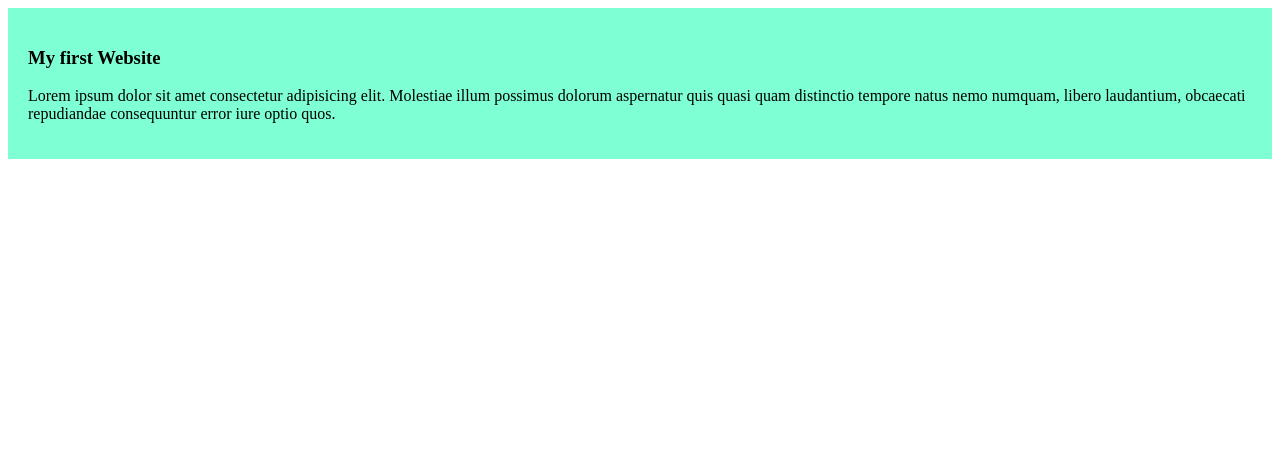
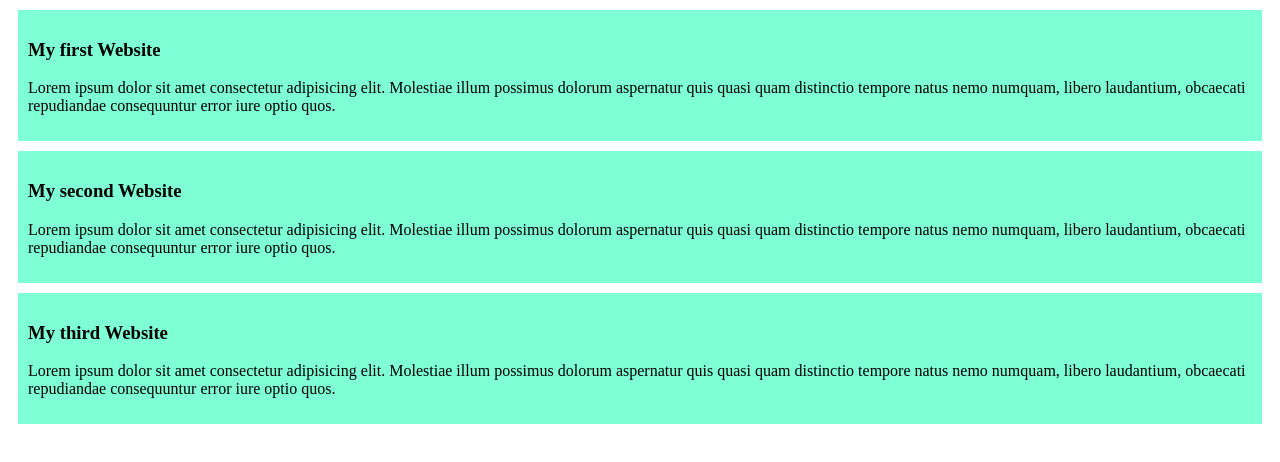
Before and after one commit to fahimsian939/my-simple-website, a plain HTML site: page index.html in a window 1280 px wide. Drawn offline with Linux system fonts and the light colour scheme.

Commit message:
added the 2nd blog

```diff
--- a/index.html
+++ b/index.html
@@ -13,5 +13,17 @@
         <p>Lorem ipsum dolor sit amet consectetur adipisicing elit. Molestiae illum possimus dolorum aspernatur quis quasi quam distinctio tempore natus nemo numquam, libero laudantium, obcaecati repudiandae consequuntur error iure optio quos.</p>
 
     </div>
+    <div>
+        <h3>My second Website</h3>
+
+        <p>Lorem ipsum dolor sit amet consectetur adipisicing elit. Molestiae illum possimus dolorum aspernatur quis quasi quam distinctio tempore natus nemo numquam, libero laudantium, obcaecati repudiandae consequuntur error iure optio quos.</p>
+
+    </div>
+    <div>
+        <h3>My third Website</h3>
+
+        <p>Lorem ipsum dolor sit amet consectetur adipisicing elit. Molestiae illum possimus dolorum aspernatur quis quasi quam distinctio tempore natus nemo numquam, libero laudantium, obcaecati repudiandae consequuntur error iure optio quos.</p>
+
+    </div>
 </body>
 </html>
--- a/styles/blog.css
+++ b/styles/blog.css
@@ -2,5 +2,6 @@ div{
 
 
     background-color: aquamarine;
-    padding: 20px;
+    padding: 10px;
+    margin: 10px;
 }
```
